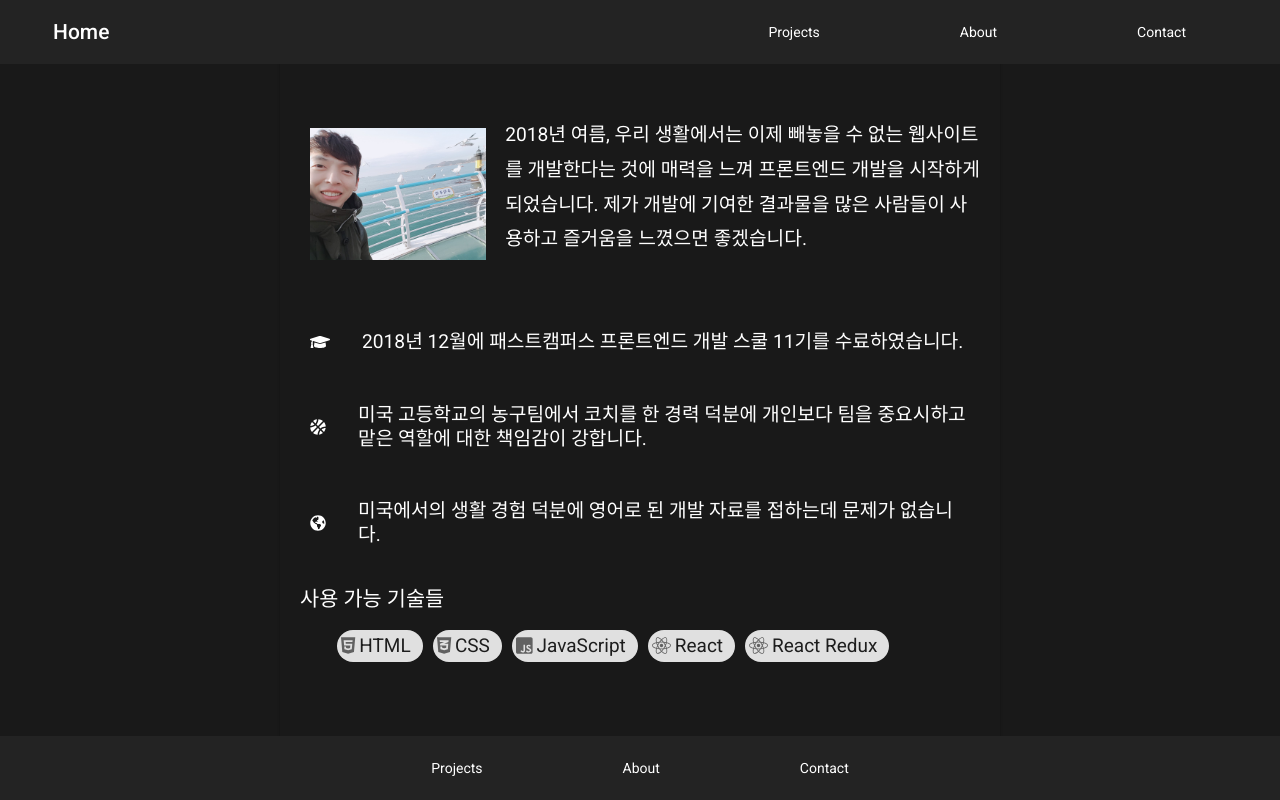
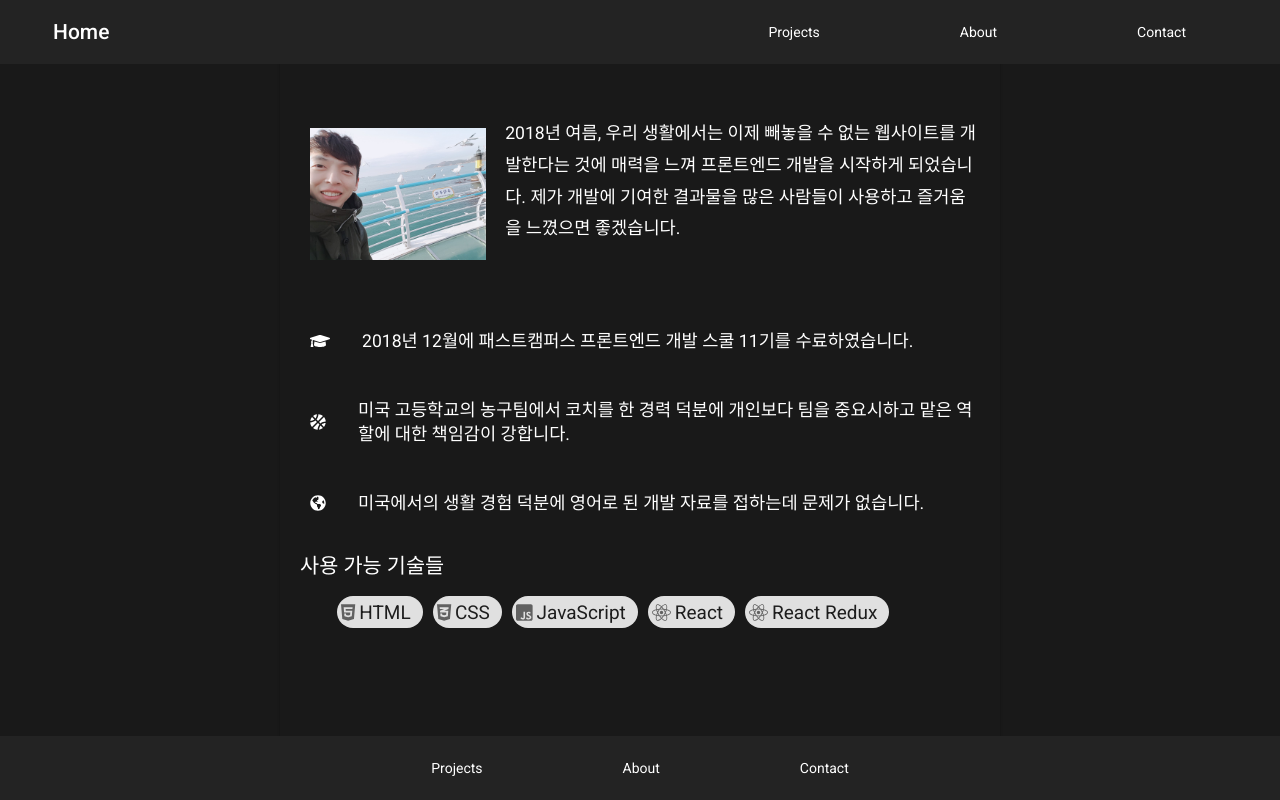
Before and after one commit to joonkim0625/my-portfolio, a React (Create React App) app: page /about in a window 1280 px wide. Built offline with nearby package versions, Linux system fonts and the light colour scheme.

Commit message:
About 페이지 폰트 사이즈 변경

```diff
--- a/src/components/about/About.js
+++ b/src/components/about/About.js
@@ -99,7 +99,7 @@ const styles = theme => ({
       fontSize: "1rem"
     },
     [theme.breakpoints.up("md")]: {
-      fontSize: "1.2rem"
+      fontSize: "1.1rem"
     }
   },
   divider: {
@@ -116,7 +116,7 @@ const styles = theme => ({
       fontSize: "1rem"
     },
     [theme.breakpoints.up("md")]: {
-      fontSize: "1.2rem"
+      fontSize: "1.1rem"
     }
   },
   skills: {
```
